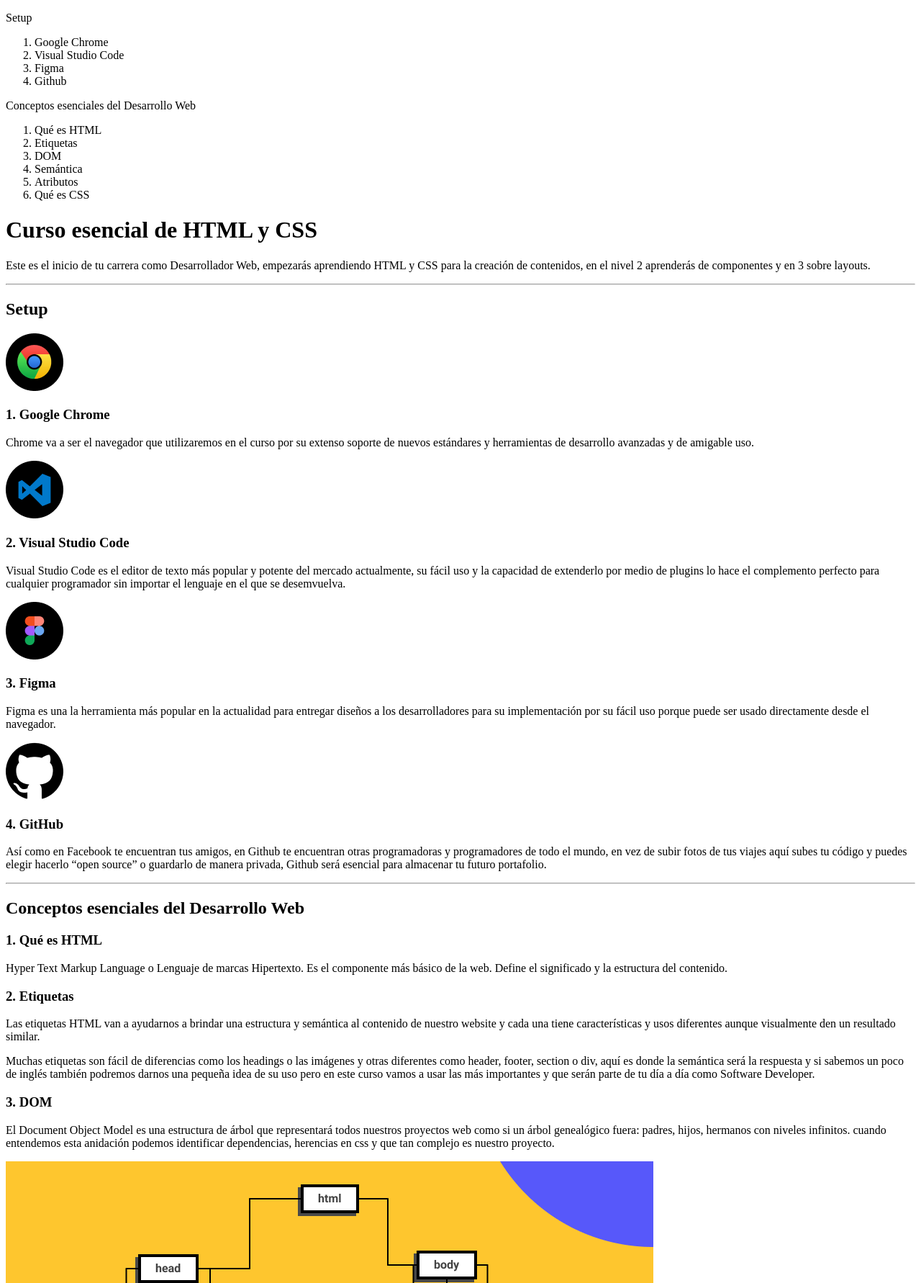
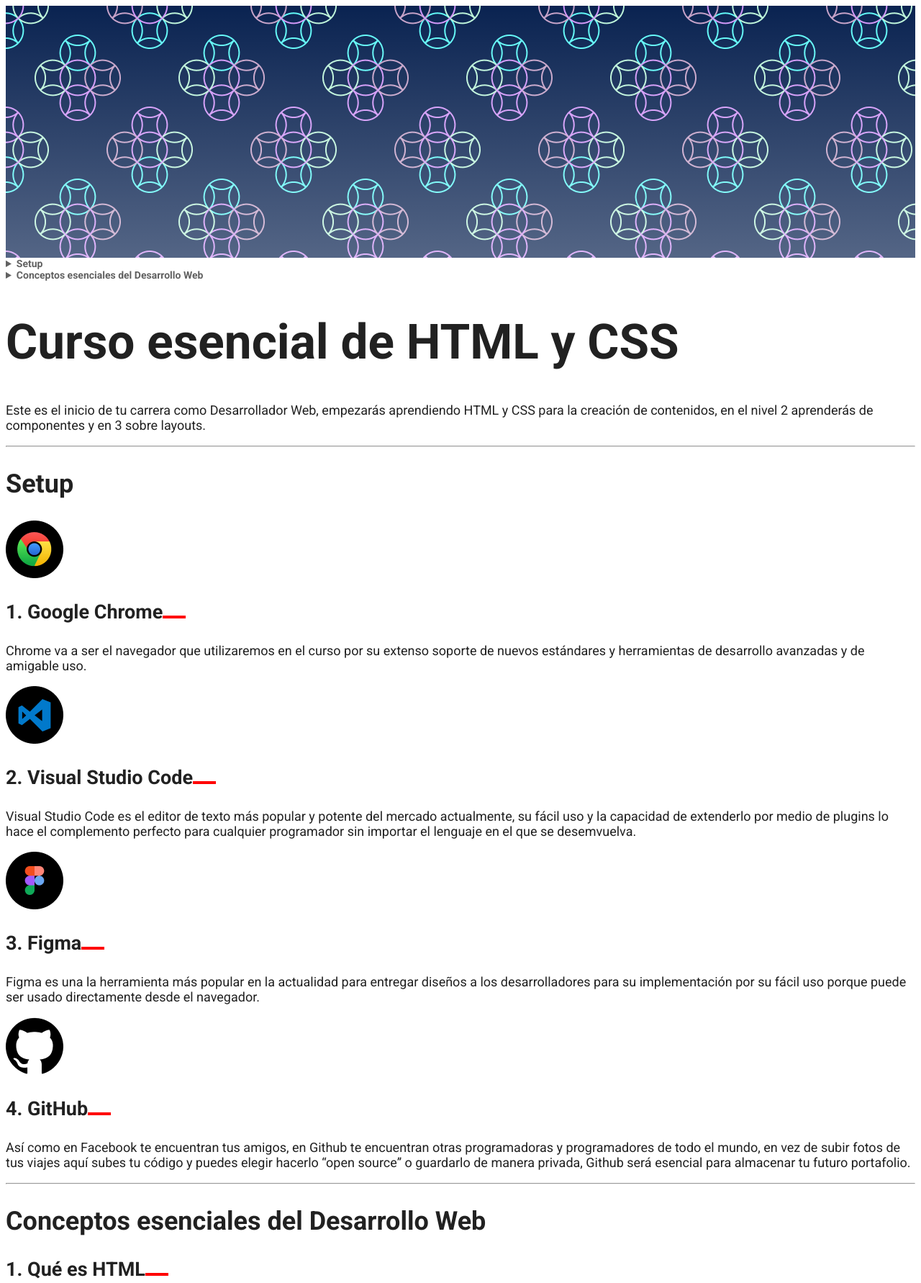
Before and after one commit to marvaljuan/curso-esencial-html-css, a plain HTML site: page index.html in a window 1280 px wide. Shown: the top 1782 px of the page at 72% size. Drawn offline with Linux system fonts and the light colour scheme.

Commit message:
Clase 38

```diff
--- /dev/null
+++ b/css/styles.css
@@ -0,0 +1,91 @@
+@font-face {
+    font-family: charter;
+    src: url('../fonts/charter-regular.otf');
+    font-style: normal;
+    font-weight: 400;
+}
+@font-face {
+    font-family: charter;
+    src: url('../fonts/charter-italic.otf');
+    font-style: italic;
+    font-weight: 400;
+}
+@font-face {
+    font-family: charter;
+    src: url('../fonts/charter-bold.otf');
+    font-style: normal;
+    font-weight: bold;
+}
+@font-face {
+    font-family: charter;
+    src: url('../fonts/charter-bold-italic.otf');
+    font-style: italic;
+    font-weight: bold;
+}
+
+:root{
+    font-size: 18px;
+    --gray30: #212121;
+    --gray20: #212429;
+    --gray10: #616161;
+}
+summary{
+    cursor: pointer;
+    outline: 0;
+}
+body {
+    color: var(--gray30);
+    font-family: 'Roboto', sans-serif;
+    /*font-family: charter;*/
+}
+a {
+    color: var(--gray30);
+}
+header {
+    font-size: 14px;
+    color: var(--gray10);
+}
+header a{
+    font-size: 14px;
+    color: var(--gray10);
+    text-decoration: none;
+}
+header a:hover{
+    color: var(--gray30);
+}
+nav details summary{
+    font-weight: bold;
+}
+h1 {
+    font-size: 3.75em;
+}
+h2 {
+    font-size: 2em;
+}
+h3 {
+    font-size: 1.5em;
+}
+
+pre {
+    background: #FEC62E;
+}
+.hero {
+    background-image: linear-gradient(to top, rgba(255,255,255, .3), transparent), url('../images/pattern.png');
+    height: 350px;
+}
+.section-content {
+    counter-reset: titleList;
+}
+.section-content h3{
+    counter-increment: titleList;
+}
+.section-content h3::before {
+    content: counter(titleList) '. ';
+}
+.section-content h3::after {
+    content: '';
+    width: 32px;
+    height: 4px;
+    background: red;
+    display: inline-block;
+}
--- a/index.html
+++ b/index.html
@@ -5,62 +5,101 @@
     <meta http-equiv="X-UA-Compatible" content="IE=edge">
     <meta name="viewport" content="width=device-width, initial-scale=1.0">
     <title>El blog de Juan</title>
+    <link rel="stylesheet" href="./css/styles.css">
+    <link rel="preconnect" href="https://fonts.googleapis.com">
+    <link rel="preconnect" href="https://fonts.gstatic.com" crossorigin>
+    <link href="https://fonts.googleapis.com/css2?family=Roboto:ital,wght@0,400;0,700;1,400;1,700&display=swap" rel="stylesheet">
+
+
 </head>
 <body>
+    <div class="hero"></div>
     <header>
         <nav>
-            <p>Setup</p>
+            <details>
+                <summary>
+                    Setup
+                </summary>
                 <ol>
-                <li>Google Chrome</li>
-                <li>Visual Studio Code</li>
-                <li>Figma</li>
-                <li>Github</li>
+                    <li><a href="#google-chrome">Google Chrome</a></li>
+                    <li><a href="#vsc">Visual Studio Code</a></li>
+                    <li><a href="#figma">Figma</a></li>
+                    <li><a href="#github">Github</a></li>
                 </ol>
-            <p>Conceptos esenciales del Desarrollo Web</p>
+            </details>
+            <details>
+                <summary>
+                    Conceptos esenciales del Desarrollo Web
+                </summary>
                 <ol>
-            <li>Qué es HTML</li>
-            <li>Etiquetas</li>
-            <li>DOM</li>
-            <li>Semántica</li>
-            <li>Atributos</li>
-            <li>Qué es CSS</li>
+                    <li><a href="#html">Qué es HTML</a></li>
+                    <li><a href="#etiquetas">Etiquetas</a></li>
+                    <li><a href="#dom">DOM</a></li>
+                    <li><a href="#semantica">Semántica</a></li>
+                    <li><a href="#atributos">Atributos</a></li>
+                    <li><a href="#css">Qué es CSS</a></li>
                 </ol>
+            </details>
         </nav>
     </header>
+</main>
 <h1>Curso esencial de HTML y CSS</h1>
 <p>Este es el inicio de tu carrera como Desarrollador Web, empezarás aprendiendo HTML y CSS para la creación de contenidos, en el nivel 2 aprenderás de componentes y en 3 sobre layouts.</p>
+
+<section class="section-content">
     <hr>
     <h2>Setup</h2>
-    <img src="images/google-chrome.png" alt="Logo de Google Chrome" title="Logo de Google Chrome">
-    <h3>1. Google Chrome</h3>
+    <img src="./images/google-chrome.png" alt="Logo de Google Chrome" title="Logo de Google Chrome">
+    <h3 id="google-chrome">Google Chrome</h3>
     <p>Chrome va a ser el navegador que utilizaremos en el curso por su extenso soporte de nuevos estándares y herramientas de desarrollo avanzadas y de amigable uso.</p>
-    <img src="images/visual-studio-code.png" alt="Logo del editor de código Visual Studio Code" title="Logo del editor de código Visual Studio Code">
-    <h3>2. Visual Studio Code</h3>
+    <img src="./images/visual-studio-code.png" alt="Logo del editor de código Visual Studio Code" title="Logo del editor de código Visual Studio Code">
+    <h3 id="vsc">Visual Studio Code</h3>
     <p>Visual Studio Code es el editor de texto más popular y potente del mercado actualmente, su fácil uso y la capacidad de extenderlo por medio de plugins lo hace el complemento perfecto para cualquier programador sin importar el lenguaje en el que se desemvuelva.</p>
-    <img src="images/figma.png" alt="Logo de Figma" title="Logo de Figma">
-    <h3>3. Figma</h3>
+    <img src="./images/figma.png" alt="Logo de Figma" title="Logo de Figma">
+    <h3 id="figma">Figma</h3>
     <p>Figma es una la herramienta más popular en la actualidad para entregar diseños a los desarrolladores para su implementación por su fácil uso porque puede ser usado directamente desde el navegador.</p>
-    <img src="images/github.png" alt="Logo de Github" title="Logo de Github">
-    <h3>4. GitHub</h3>
+    <img src="./images/github.png" alt="Logo de Github" title="Logo de Github">
+    <h3 id="github">GitHub</h3>
     <p>Así como en Facebook te encuentran tus amigos, en Github te encuentran otras programadoras y programadores de todo el mundo, en vez de subir fotos de tus viajes aquí subes tu código y puedes elegir hacerlo “open source” o guardarlo de manera privada, Github será esencial para almacenar tu futuro portafolio.</p>
+</section>
+
 <hr>
+
+<section class="section-content">
+
     <h2>Conceptos esenciales del Desarrollo Web</h2>
-    <h3>1. Qué es HTML</h3>
+    <h3 id="html">Qué es HTML</h3>
     <p>Hyper Text Markup Language o Lenguaje de marcas Hipertexto. Es el componente más básico de la web. Define el significado y la estructura del contenido.</p>
-    <h3>2. Etiquetas</h3>
+    <pre>
+    &lt;!DOCTYPE html&gt;
+    &lt;html lang=&quot;en&quot;&gt;
+    &lt;head&gt;
+    &lt;meta charset=&quot;UTF-8&quot;&gt;
+    &lt;meta name=&quot;viewport&quot; content=&quot;width=device-width, initial-scale=1.0&quot;&gt;
+    &lt;title&gt;Document&lt;/title&gt;
+    &lt;/head&gt;
+    &lt;body&gt;
+
+    &lt;/body&gt;
+    &lt;/html&gt;
+    </pre>
+    <h3 id="etiquetas">Etiquetas</h3>
     <p>Las etiquetas HTML van a ayudarnos a brindar una estructura y semántica al contenido de nuestro website y cada una tiene características y usos diferentes aunque visualmente den un resultado similar.</p>
     <p>Muchas etiquetas son fácil de diferencias como los headings o las imágenes y otras diferentes como header, footer, section o div, aquí es donde la semántica será la respuesta y si sabemos un poco de inglés también podremos darnos una pequeña idea de su uso pero en este curso vamos a usar las más importantes y que serán parte de tu día a día como Software Developer.</p>
-    <h3>3. DOM</h3>
+    <h3 id="dom">DOM</h3>
     <p>El Document Object Model es una estructura de árbol que representará todos nuestros proyectos web como si un árbol genealógico fuera: padres, hijos, hermanos con niveles infinitos. cuando entendemos esta anidación podemos identificar dependencias, herencias en css y que tan complejo es nuestro proyecto.</p>
-    <img src="images/dom.png" alt="Estructura de árbol que representa al Document Object Model" title="Estructura de árbol que representa al Document Object Model">
-    <h3>4. Semántica</h3>
+    <img src="./images/dom.png" alt="Estructura de árbol que representa al Document Object Model" title="Estructura de árbol que representa al Document Object Model">
+    <h3 id="semantica">Semántica</h3>
     <p>La semántica le brinda sentido a cada elemento existen en un sitio web, algunos elementos será meramente decorativos y no deben significar nada pero otros serán títulos y deberán estar en diferente jerarquías o alguna secciones serán más relevantes que otras, esto ayudará a los motores de búsqueda como Google o Duck Duck Go a diferenciar tu contenido, categorizar y será la herramientas más valiosa para estar en los primeros resultados de búsqueda SEO. También ayudará a la accesibilidad de tu sitio web, para que personas con habilidades diferentes puedan entender cada contenido.</p>
-    <h3>5. Atributos</h3>
+    <h3 id="atributos">Atributos</h3>
     <p>Los atributos le dan características extra a las etiquetas para complementar información y son pre programadas por el navegador, algunos atributos funcionan en todas las etiquetas de la misma forma como ‘class’ pero otros atributos funcionan en solo alguna etiquetas como src</p>
-    <h3>6. CSS</h3>
+    <h3 id="css">CSS</h3>
     <p>Hojas de Estilo en Cascada (del inglés Cascading Style Sheets) o CSS es el lenguaje de estilos utilizado para describir la presentación de documentos HTML</p>
-    <img src="images/css.jpg" alt="Logo de CSS (Cascading Style Sheets)" title="Logo de CSS (Cascading Style Sheets)">
+    <img src="./images/css.jpg" alt="Logo de CSS (Cascading Style Sheets)" title="Logo de CSS (Cascading Style Sheets)">
+</section>
+
 <hr>
+
 <h2>Modelo de caja</h2>
 <h3>El modelo de caja está compuesto por:</h3>
 <p>Chrome va a ser el navegador que utilizaremos en el curso por su extenso soporte de nuevos estándares y herramientas de desarrollo avanzadas y de amigable uso.</p>
@@ -84,10 +123,27 @@
     <li>border-block | border-inline | border-block-start | border-block-end | border-inline-start | border-inline-end</li>
     <li>padding-block | padding-inline | padding-block-start | padding-block-end | padding-inline-start | padding-inline-end</li>
 </ul>
+<h2>Modelo de caja</h2>
+<img src="./images/leonidas-esteban.jpg">
+<p>Si tienes alguna pregunta escríbeme a <a href="mailto:marvaljuan@gmail.com">marvaljuan@gmail.com</a>
+</p>
+    <main>
 
 
 
 
 
+
+        <script>
+            const $detailsList = document.querySelectorAll('details')
+            $detailsList.forEach(($details) => {
+                $details.querySelector('summary').addEventListener('click', expand)
+            })
+            function expand() {
+                $detailsList.forEach(($details) => {
+                $details.removeAttribute('open')
+            })
+        }
+        </script>
 </body>
 </html>
```
Also changed, not shown: fonts/charter-bold-italic.otf (added), fonts/charter-bold.otf (added), fonts/charter-italic.otf (added), fonts/charter-regular.otf (added), images/leonidas-esteban.jpg (added), images/pattern.png (added). Lines whose indentation alone changed are shown as unchanged.
